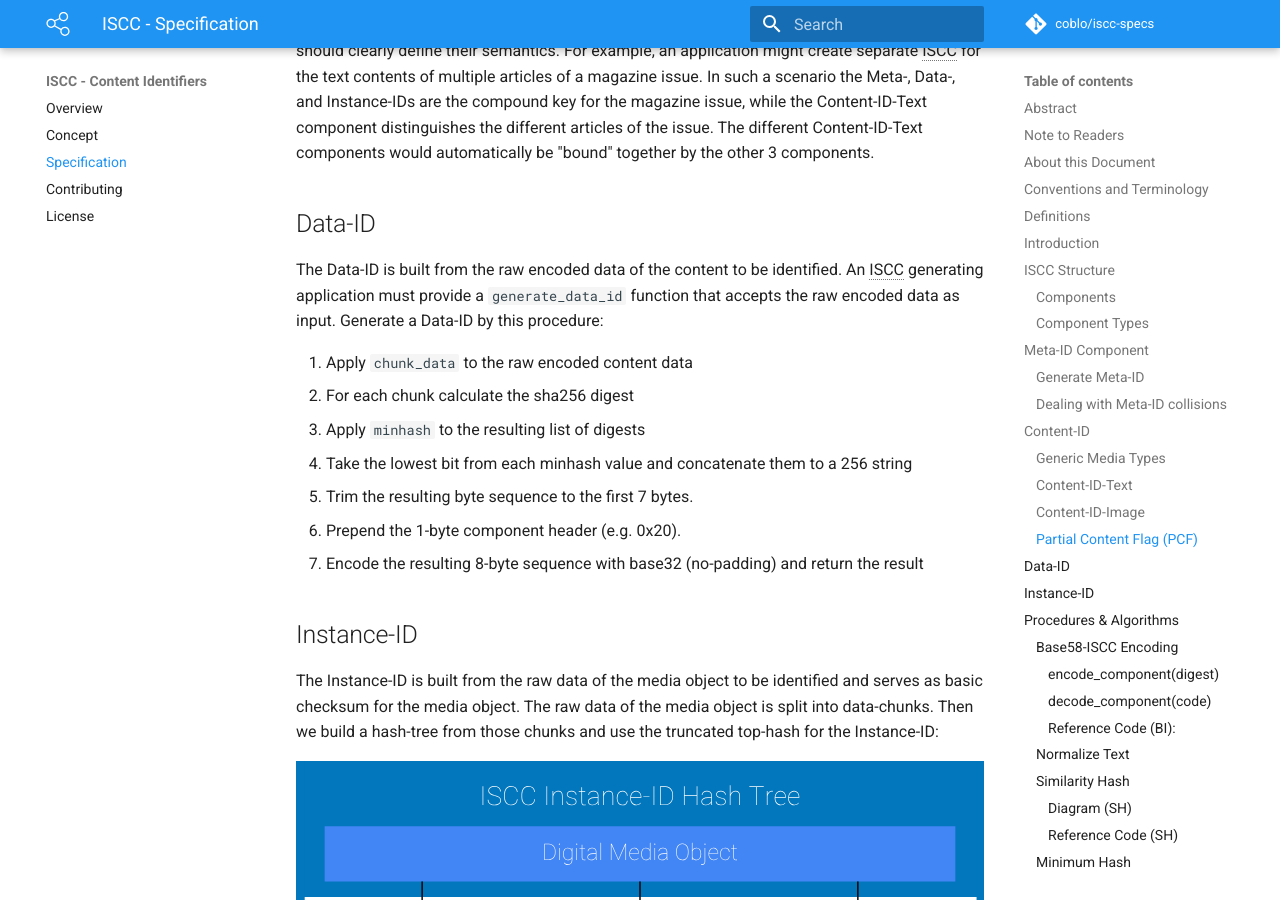
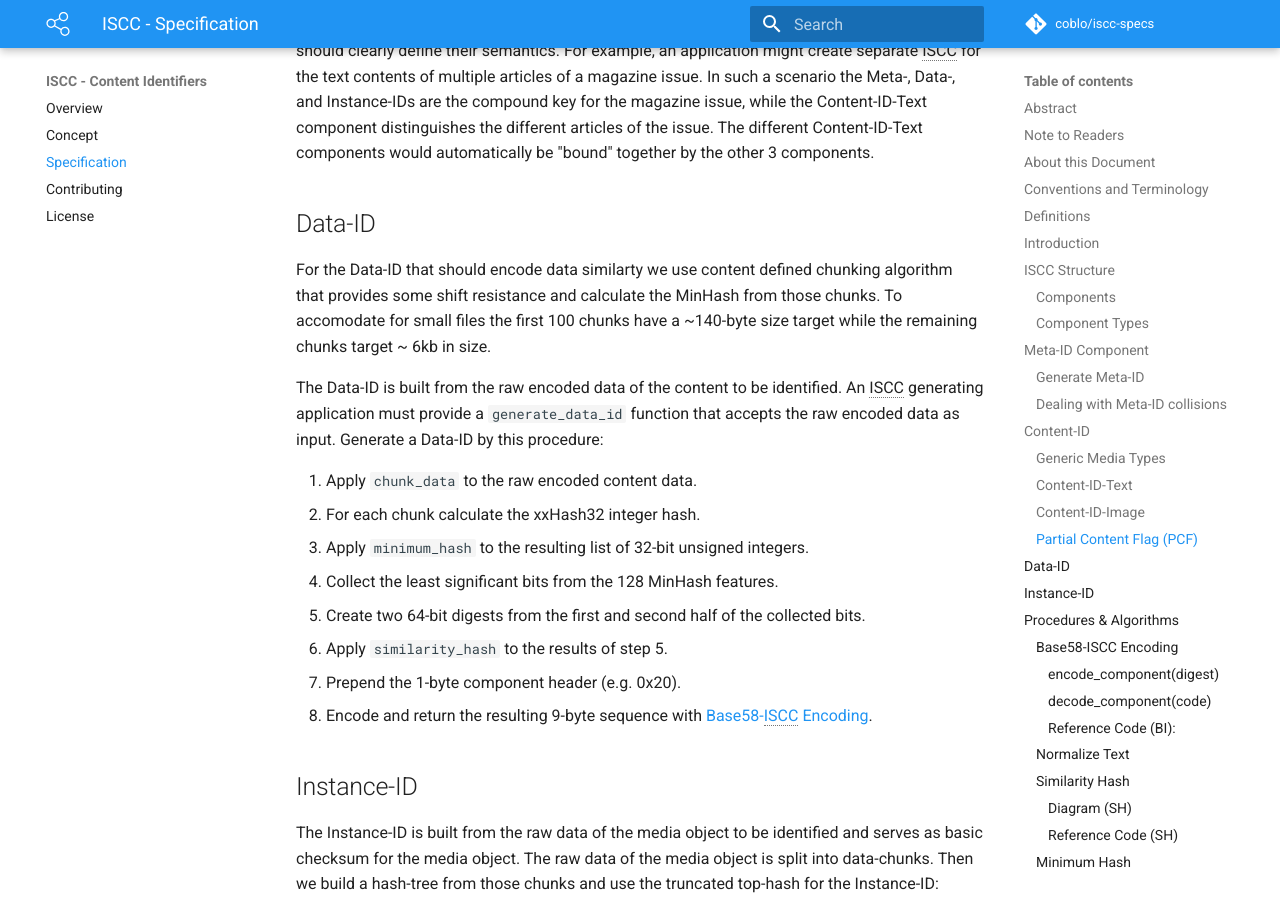
Before and after one commit to iscc/iscc-specs, an MkDocs documentation site: the page built from docs/specification.md, in a window 1280 px wide and 900 px high, scrolled down 8916 px. Built offline with MkDocs 1.6.1 and Material for MkDocs 9.7.7, drawn with Linux system fonts in a browser that asks for light colours; comment, search, counter and statistics services are not loaded; old or Windows-style settings are respelled for this version of MkDocs.

Commit message:
New Data-ID plus reference implementation

```diff
--- a/docs/specification.md
+++ b/docs/specification.md
@@ -211,7 +211,6 @@ An ISCC generating application must provide a `generate_content_id_image(image,
 !!! note "Image Data Input"
     The `generate_content_id_image` function may optionally accept the raw byte data of an encoded image or an internal native image object as input for convenience.
 
-
 ### Partial Content Flag (PCF)
 
 The last bit of the header byte is the "Partial Content Flag". It designates if the Content-ID applies to the full content or just some part of it. The PCF must be set as a `0`-bit (**full GMT-specific content**) by default. Setting the PCF to `1` enables applications to create multiple ISCCs for partial extracts of one and the same digital file. The exact semantics of *partial content* are outside of the scope of this specification. Applications that plan to support partial Content-IDs should clearly define their semantics. For example, an application might create separate ISCC for the text contents of multiple articles of a magazine issue. In such a scenario
@@ -219,15 +218,18 @@ the Meta-, Data-, and Instance-IDs are the compound key for the magazine issue,
 
 ## Data-ID
 
+For the Data-ID that should encode data similarty we use content defined chunking algorithm that provides some shift resistance and calculate the MinHash from those chunks. To accomodate for small files the first 100 chunks have a ~140-byte size target while the remaining chunks target ~ 6kb in size.
+
 The Data-ID is built from the raw encoded data of the content to be identified. An ISCC generating application must provide a `generate_data_id` function that accepts the raw encoded data as input. Generate a Data-ID by this procedure:
 
-1. Apply `chunk_data` to the raw encoded content data
-2. For each chunk calculate the sha256 digest
-3. Apply `minhash` to the resulting list of digests
-4. Take the lowest bit from each minhash value and concatenate them to a 256 string
-5. Trim the resulting byte sequence to the first 7 bytes.
-6. Prepend the 1-byte component header (e.g. 0x20).
-7. Encode the resulting 8-byte sequence with base32 (no-padding) and return the result
+1. Apply `chunk_data` to the raw encoded content data.
+2. For each chunk calculate the xxHash32 integer hash.
+3. Apply `minimum_hash` to the resulting list of 32-bit unsigned integers.
+4. Collect the least significant bits from the 128 MinHash features.
+5. Create two 64-bit digests from the first and second half of the collected bits.
+6. Apply `similarity_hash` to the results of step 5.
+7. Prepend the 1-byte component header (e.g. 0x20).
+8. Encode and return the resulting 9-byte sequence with [Base58-ISCC Encoding](#base58-iscc-encoding).
 
 ## Instance-ID
 
```
Also changed, not shown: 2 other files.
